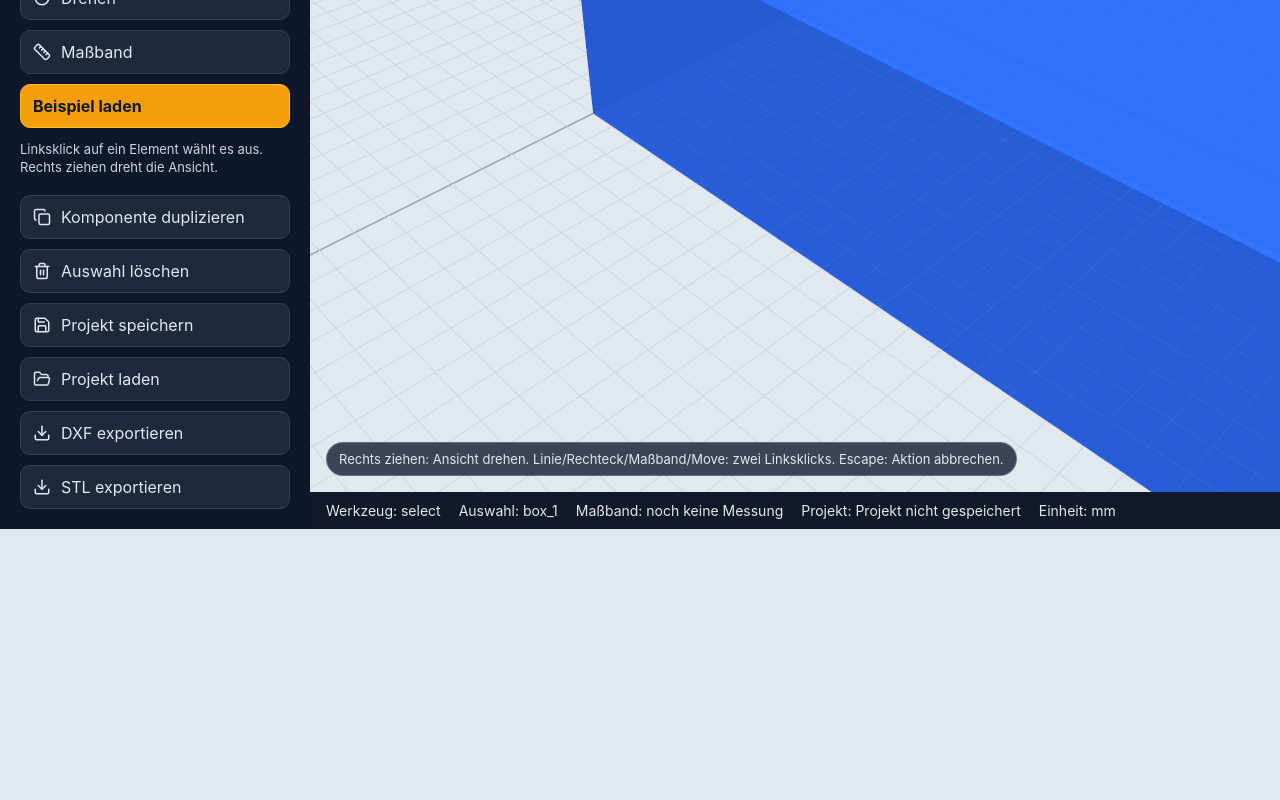
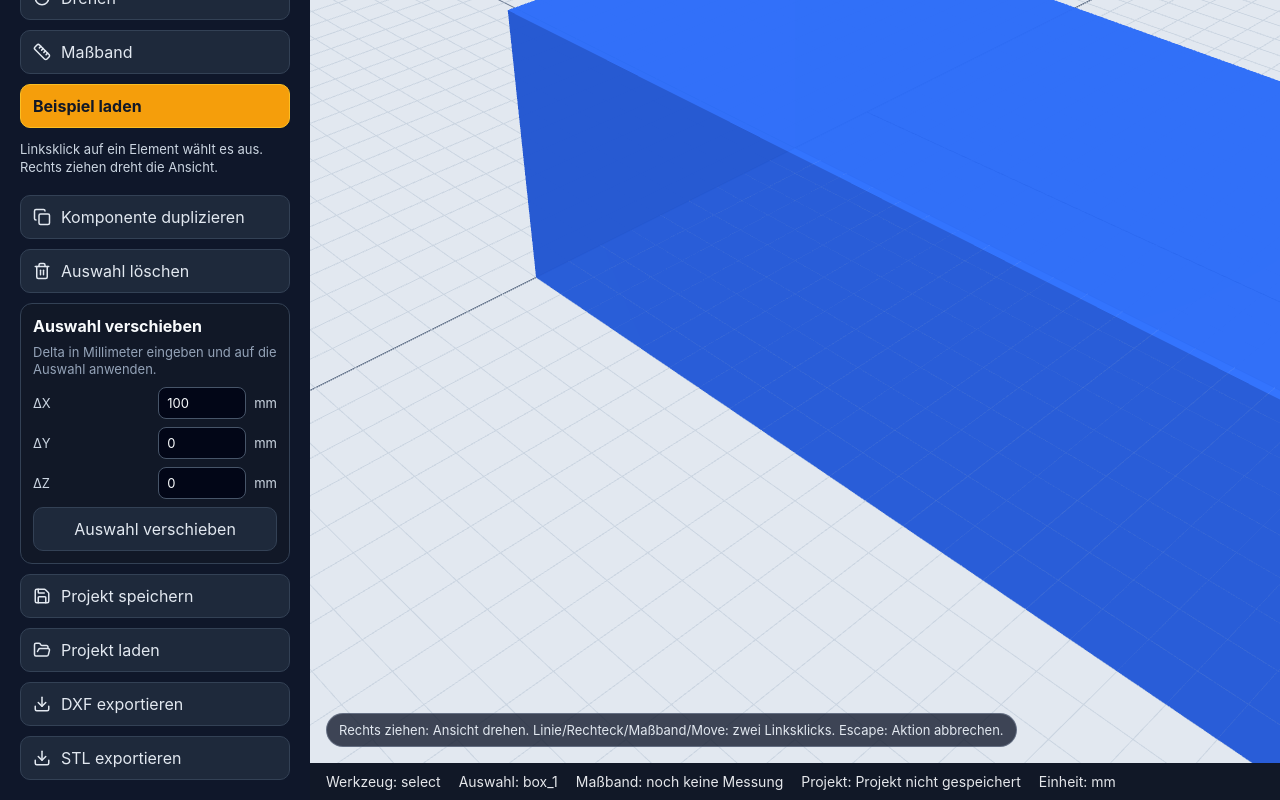
Before and after one commit to MKI13/hermes-cad-sketcher, a React (Vite) app: page / in a window 1280 px wide. Shown: the part 467-1267 px from the top of the page. Before the commit the page ends 996 px from the top, so only its background shows below. Built offline with nearby package versions, Linux system fonts and the light colour scheme.

Commit message:
feat: add precise move controls

```diff
--- a/src/App.tsx
+++ b/src/App.tsx
@@ -8,6 +8,7 @@ import { exportDxf } from './core/dxf';
 import { exportAsciiStl } from './core/stl';
 import { BoxDimensionsPanel } from './ui/BoxDimensionsPanel';
 import { createBoxDraft, createLineDraft, createRectangleDraft, DEFAULT_BOX_DIMENSIONS } from './ui/drawingController';
+import { MovePanel, parseMoveDelta, type MoveDeltaInput } from './ui/MovePanel';
 import { getPrimaryActionLabel, getToolInstructions } from './ui/toolInstructions';
 import { shouldDeleteSelectionFromKey } from './ui/selectionControls';
 import { ThreeViewport } from './ui/ThreeViewport';
@@ -37,6 +38,7 @@ export default function App() {
   const [lastMeasurement, setLastMeasurement] = useState('noch keine Messung');
   const [projectStatus, setProjectStatus] = useState('Projekt nicht gespeichert');
   const [boxDimensions, setBoxDimensions] = useState(DEFAULT_BOX_DIMENSIONS);
+  const [moveDelta, setMoveDelta] = useState<MoveDeltaInput>({ x: '100', y: '0', z: '0' });
 
   const selected = selectedId ? model.getEntity(selectedId) : undefined;
 
@@ -84,6 +86,13 @@ export default function App() {
       m.moveEntity(entityId, delta);
       setSelectedId(entityId);
     });
+  }
+
+  function applyMoveDelta() {
+    if (!selectedId) return;
+    const parsed = parseMoveDelta(moveDelta);
+    if (!parsed.ok) return;
+    moveFromViewport(selectedId, parsed.delta);
   }
 
   function duplicateSelectedComponent() {
@@ -155,6 +164,7 @@ export default function App() {
         <button title="Ausgewähltes Element löschen" disabled={!selectedId} onClick={deleteSelectedEntity}>
           <Trash2 size={18}/> Auswahl löschen
         </button>
+        <MovePanel disabled={!selectedId} delta={moveDelta} onDeltaChange={setMoveDelta} onApply={applyMoveDelta} />
         {tool === 'box' && <BoxDimensionsPanel dimensions={boxDimensions} onChange={setBoxDimensions} />}
         <button onClick={saveProjectFile}><Save size={18}/> Projekt speichern</button>
         <label className="file-button">
--- a/src/styles.css
+++ b/src/styles.css
@@ -16,11 +16,13 @@ button { font: inherit; }
 .file-button { border: 1px solid #334155; background: #1e293b; color: #e2e8f0; border-radius: 10px; padding: 11px 12px; display: flex; gap: 10px; align-items: center; cursor: pointer; }
 .file-button input { display: none; }
 .tool-instruction { margin: 2px 0 8px; color: #cbd5e1; font-size: 13px; line-height: 1.4; }
-.box-dimensions { border: 1px solid #334155; border-radius: 12px; padding: 12px; background: #111827; display: flex; flex-direction: column; gap: 8px; }
-.box-dimensions strong { color: #f8fafc; }
-.box-dimensions p { margin: 0; color: #94a3b8; font-size: 13px; line-height: 1.35; }
-.box-dimensions label { display: grid; grid-template-columns: 1fr 88px auto; gap: 8px; align-items: center; color: #cbd5e1; font-size: 13px; }
-.box-dimensions input { min-width: 0; border: 1px solid #475569; border-radius: 8px; background: #020617; color: #f8fafc; padding: 7px 8px; font: inherit; }
+.box-dimensions, .move-panel { border: 1px solid #334155; border-radius: 12px; padding: 12px; background: #111827; display: flex; flex-direction: column; gap: 8px; }
+.box-dimensions strong, .move-panel strong { color: #f8fafc; }
+.box-dimensions p, .move-panel p { margin: 0; color: #94a3b8; font-size: 13px; line-height: 1.35; }
+.box-dimensions label, .move-panel label { display: grid; grid-template-columns: 1fr 88px auto; gap: 8px; align-items: center; color: #cbd5e1; font-size: 13px; }
+.box-dimensions input, .move-panel input { min-width: 0; border: 1px solid #475569; border-radius: 8px; background: #020617; color: #f8fafc; padding: 7px 8px; font: inherit; }
+.move-panel small { color: #fca5a5; font-size: 12px; }
+.move-panel button { justify-content: center; }
 .workspace { display: grid; grid-template-rows: 1fr auto; min-width: 0; }
 .viewport-placeholder { position: relative; overflow: hidden; background: linear-gradient(180deg, #f8fafc, #cbd5e1); }
 .three-viewport { position: absolute; inset: 0; }
--- /dev/null
+++ b/src/ui/MovePanel.tsx
@@ -0,0 +1,68 @@
+import type { ChangeEvent } from 'react';
+import { vec, type Vec3 } from '../core/geometry';
+
+export type MoveDeltaInput = {
+  x: string;
+  y: string;
+  z: string;
+};
+
+export type MoveDeltaParseResult =
+  | { ok: true; delta: Vec3 }
+  | { ok: false; error: string };
+
+type MovePanelProps = {
+  disabled: boolean;
+  delta: MoveDeltaInput;
+  onDeltaChange: (delta: MoveDeltaInput) => void;
+  onApply: () => void;
+};
+
+const fields: Array<{ key: keyof MoveDeltaInput; label: string; aria: string }> = [
+  { key: 'x', label: 'ΔX', aria: 'Delta X in Millimeter' },
+  { key: 'y', label: 'ΔY', aria: 'Delta Y in Millimeter' },
+  { key: 'z', label: 'ΔZ', aria: 'Delta Z in Millimeter' }
+];
+
+export function parseMoveDelta(input: MoveDeltaInput): MoveDeltaParseResult {
+  const rawValues = [input.x, input.y, input.z];
+  if (rawValues.some((value) => value.trim() === '')) {
+    return { ok: false, error: 'Verschiebung braucht gültige Millimeterwerte.' };
+  }
+  const parsed = rawValues.map((value) => Number(value));
+  if (parsed.some((value) => !Number.isFinite(value))) {
+    return { ok: false, error: 'Verschiebung braucht gültige Millimeterwerte.' };
+  }
+  return { ok: true, delta: vec(parsed[0], parsed[1], parsed[2]) };
+}
+
+export function MovePanel({ disabled, delta, onDeltaChange, onApply }: MovePanelProps) {
+  function updateField(key: keyof MoveDeltaInput, event: ChangeEvent<HTMLInputElement>) {
+    onDeltaChange({ ...delta, [key]: event.target.value });
+  }
+
+  const parsed = parseMoveDelta(delta);
+  const applyDisabled = disabled || !parsed.ok;
+
+  return (
+    <section className="move-panel" aria-label="Auswahl verschieben">
+      <strong>Auswahl verschieben</strong>
+      <p>{disabled ? 'Erst ein Element auswählen.' : 'Delta in Millimeter eingeben und auf die Auswahl anwenden.'}</p>
+      {fields.map((field) => (
+        <label key={field.key}>
+          <span>{field.label}</span>
+          <input
+            aria-label={field.aria}
+            type="number"
+            step="1"
+            value={delta[field.key]}
+            onChange={(event) => updateField(field.key, event)}
+          />
+          <span>mm</span>
+        </label>
+      ))}
+      {!parsed.ok && <small>{parsed.error}</small>}
+      <button type="button" disabled={applyDisabled} onClick={onApply}>Auswahl verschieben</button>
+    </section>
+  );
+}
--- a/src/ui/toolInstructions.ts
+++ b/src/ui/toolInstructions.ts
@@ -5,7 +5,7 @@ const toolInstructions: Record<ToolName, string> = {
   line: 'Linie: zwei Klicks auf das Millimeter-Raster setzen Start- und Endpunkt.',
   rectangle: 'Rechteck: zwei Klicks auf das Millimeter-Raster setzen die Diagonale.',
   box: 'Körper: ein Klick auf das Raster erstellt einen 600 × 600 × 600 mm Körper.',
-  move: 'Verschieben: aktuell über Beispiel laden/Transformationsschritte; präzise Eingabe folgt.',
+  move: 'Verschieben: Objekt auswählen, Delta in Millimeter eingeben oder Start und Ziel im Viewport anklicken.',
   pushPull: 'Seite ziehen: wähle einen Körper und nutze die vorhandene Höhenänderung als nächsten Ausbauschritt.',
   rotate: 'Drehen: wähle ein Element; präzise Winkel-Eingabe folgt.',
   tape: 'Maßband: Maße bleiben in Millimeter sichtbar und nachvollziehbar.'
```
Also changed, not shown: 2 other files (tests, documents, lock files or other folders).
